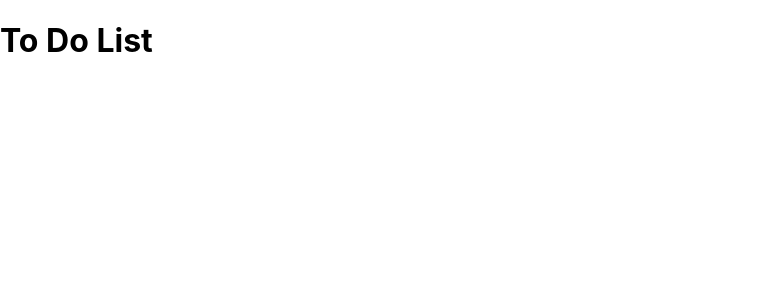
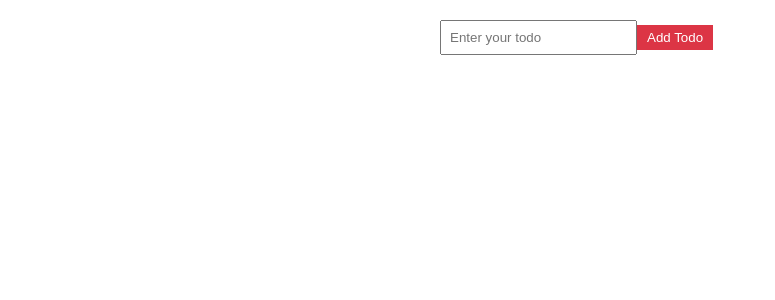
Before and after one commit to MuhammadGanny/todolist, a React (Create React App) app: page / in a window 1280 px wide. Shown: the top 300 px of the page, without its empty margins (0-775 px from the left). Built offline with nearby package versions, Linux system fonts and the light colour scheme.

Commit message:
added the text field

```diff
--- a/src/App.js
+++ b/src/App.js
@@ -1,9 +1,16 @@
 import React from "react"
+import Button from "./components/Button"
+import { TodoProvider } from "./TodoContext";
+import TodoList from "./components/TodoList";
+
 function App() {
   return (
+    <TodoProvider>
     <div className="App">
-     <h1>To Do List</h1>
+      <Button />
+      <TodoList />
     </div>
+  </TodoProvider>
   );
 }
 
--- a/src/components/Button.js
+++ b/src/components/Button.js
@@ -1,18 +1,32 @@
-import Raect, {useContext} from "react"
-import { TodoContext } from "./TodoContext";
+import React, { useContext, useState } from "react";
+import { TodoContext } from "../TodoContext";
 
+const Button = () => {
+  const { addTodo } = useContext(TodoContext);
+  const [todoText, setTodoText] = useState("");
 
-const Button = () =>{
+  const handleAddTodo = () => {
+    if (todoText.trim() !== "") {
+      addTodo(todoText);
+      setTodoText("");
+    } else {
+      alert("Todo text cannot be empty.");
+    }
+  };
 
-    const {addTodo} = useContext(TodoContext);
-
-    const handleAddTodo = ()=>{
-        const text = prompt("Enter your todo:")
-        if(text){
-            addTodo(text)
-        }//bad me add the else function to if the string is empty
-    }
-    return <button onClick={handleAddTodo} className="addbutton" >Add Todo</button>;
-}
+  return (
+    <div>
+      <input
+        type="text"
+        value={todoText}
+        onChange={(e) => setTodoText(e.target.value)}
+        placeholder="Enter your todo"
+      />
+      <button onClick={handleAddTodo} className="addbutton">
+        Add Todo
+      </button>
+    </div>
+  );
+};
 
 export default Button;
--- /dev/null
+++ b/src/components/TodoItem.js
@@ -0,0 +1,19 @@
+import React, { useContext } from "react";
+import { TodoContext } from "../TodoContext";
+
+const TodoItem = ({ todo }) => {
+  const { deleteTodo } = useContext(TodoContext);
+
+  const handleDeleteTodo = () => {
+    deleteTodo(todo.id);
+  };
+
+  return (
+    <li>
+      <span>{todo.text}</span>
+      <button onClick={handleDeleteTodo}>Delete</button>
+    </li>
+  );
+};
+
+export default TodoItem;
--- a/src/components/TodoList.js
+++ b/src/components/TodoList.js
@@ -1,2 +1,17 @@
-import Raect,{useContext} from "react"
-import {TodoContext} from "/TodoContext"
+import React, { useContext } from "react";
+import { TodoContext } from "../TodoContext";
+import TodoItem from "./TodoItem";
+
+const TodoList = () => {
+  const { todos } = useContext(TodoContext);
+
+  return (
+    <ul>
+      {todos.map((todo) => (
+        <TodoItem key={todo.id} todo={todo} />
+      ))}
+    </ul>
+  );
+};
+
+export default TodoList;
--- a/src/index.css
+++ b/src/index.css
@@ -11,3 +11,71 @@ code {
   font-family: source-code-pro, Menlo, Monaco, Consolas, 'Courier New',
     monospace;
 }
+.App {
+  font-family: Arial, sans-serif;
+  max-width: 400px;
+  margin: 0 auto;
+  padding: 20px;
+}
+
+ul {
+  list-style: none;
+  padding: 0;
+}
+
+li {
+  display: flex;
+  align-items: center;
+  justify-content: space-between;
+  padding: 10px;
+  border: 1px solid #ccc;
+  margin-bottom: 10px;
+}
+
+button {
+  background-color: #007bff;
+  color: #fff;
+  border: none;
+  padding: 8px 16px;
+  cursor: pointer;
+}
+
+button:hover {
+  background-color: #0056b3;
+}
+
+form {
+  display: flex;
+  flex-direction: column;
+  margin-bottom: 20px;
+}
+
+input {
+  padding: 8px;
+  margin-bottom: 10px;
+}
+li {
+  display: flex;
+  align-items: center;
+  justify-content: space-between;
+  padding: 10px;
+  border: 1px solid #ccc;
+  margin-bottom: 10px;
+}
+
+span {
+  flex-grow: 1;
+  margin-right: 10px;
+}
+
+button {
+  background-color: #dc3545;
+  color: #fff;
+  border: none;
+  padding: 5px 10px;
+  cursor: pointer;
+}
+
+button:hover {
+  background-color: #c82333;
+}
```
